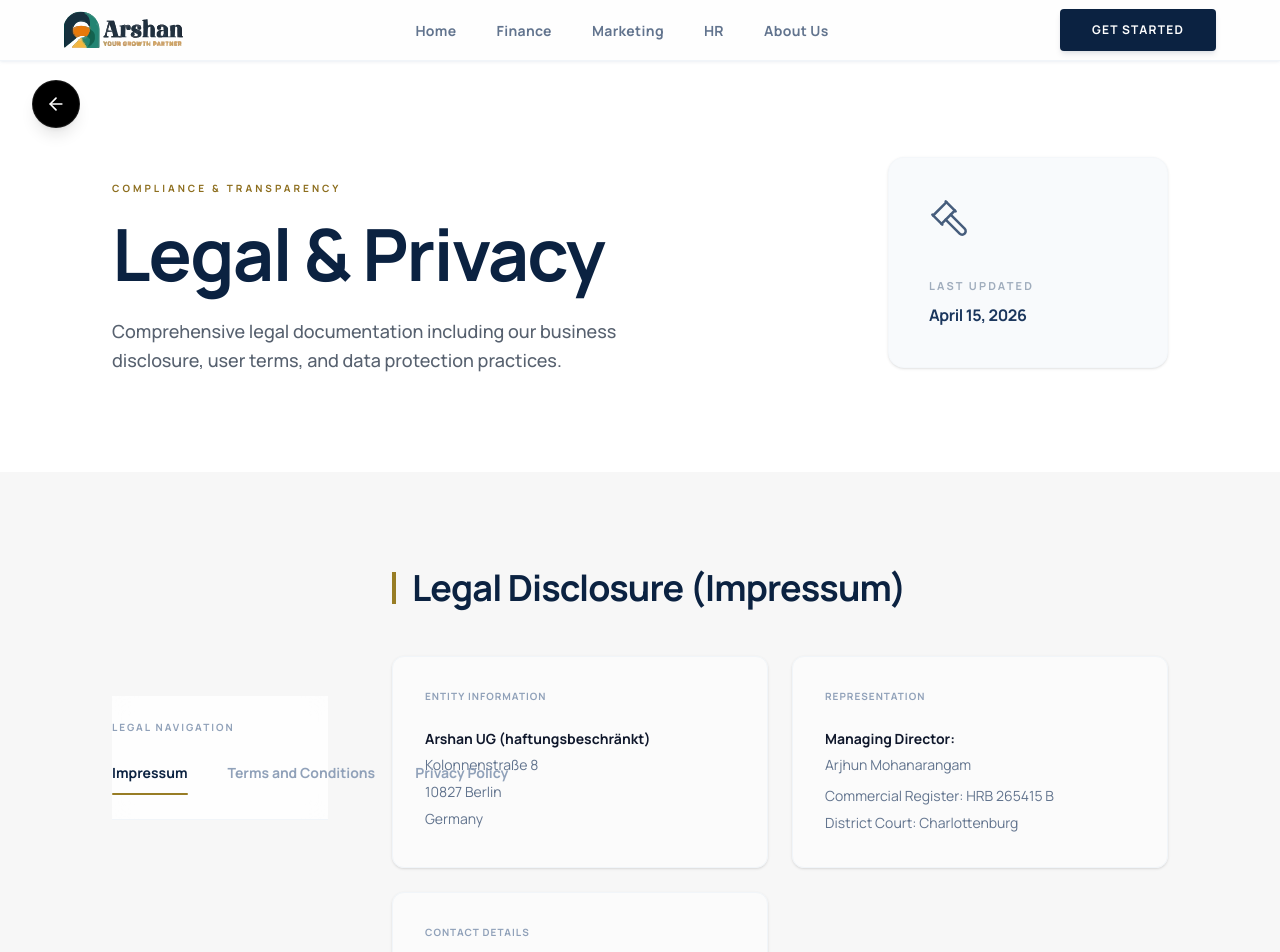
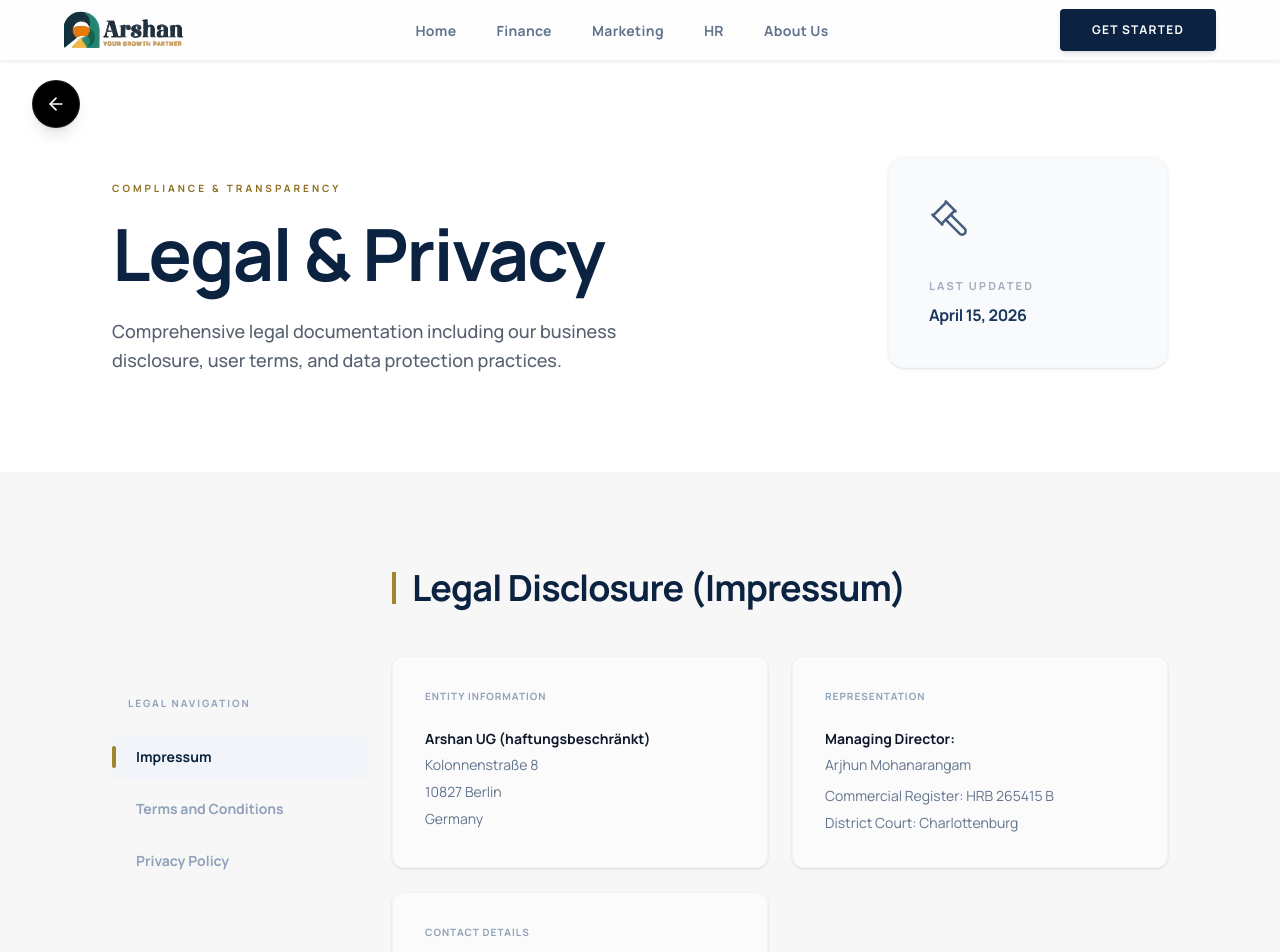
Before and after one commit to KoushikCodesWebpages/Arshan, a Next.js app: page /terms in a window 1280 px wide. Shown: the top 952 px of the page. Built offline with nearby package versions, Linux system fonts and the light colour scheme.

Commit message:
Finalized Patches

```diff
--- a/src/app/globals.css
+++ b/src/app/globals.css
@@ -13,7 +13,7 @@ html {
   /* Brand Specifics */
   --primary: #0b2241;       /* Deep Navy */
   --secondary: #57616f;     /* Slate Blue-Grey */
-  --tertiary: #987d25;      /* Gold Accent */
+  --tertiary: #a0852c;      /* Gold Accent */
   --neutral: #F8FAFC;       /* Off-white surface */
   --border-light: #E2E8F0;  /* Light Grey Border */
 }
--- a/src/components/about-us/ExecutiveCouncil.tsx
+++ b/src/components/about-us/ExecutiveCouncil.tsx
@@ -12,13 +12,13 @@ const executives = [
   {
     name: "Arjhun Mohanarangam",
     role: "Founder & CEO",
-    bio: "Economic structuralist with 30 years of corporate governance experience in Germany and beyond.",
+
     image: arjhun
   },
   {
     name: "Anupam Devikalavathy",
     role: "Finance Operations",
-    bio: "Expert in cultural engineering and brand psychology for the modern workforce.",
+
     image: anupam,
   },
 ];
@@ -75,9 +75,7 @@ export default function ExecutiveCouncil() {
               {member.role}
             </p>
           </div>
-          <p className={`text-[15px] leading-relaxed pt-3 ${theme.text.muted} font-medium opacity-90`}>
-            {member.bio}
-          </p>
+
         </div>
       </FadeItem>
     </FadeInStagger>
--- a/src/components/layout/Navbar.tsx
+++ b/src/components/layout/Navbar.tsx
@@ -50,7 +50,7 @@ export default function Navbar() {
               >
                 {link.name}
                 {isActive && (
-                  <span className="absolute bottom-5 left-0 w-full h-0.5 bg-primary" />
+                  <span className="absolute bottom-5 left-0 w-full h-0.5 bg-tertiary" />
                 )}
               </Link>
             );
--- a/src/components/terms/LegalSidebar.tsx
+++ b/src/components/terms/LegalSidebar.tsx
@@ -16,8 +16,8 @@ export default function LegalSidebar() {
     setActive(id);
     const element = document.getElementById(id);
     if (element) {
-      // Adjusted offset to account for the sticky top-bar height
-      const offset = 140;
+      // Adjusted offset to account for any sticky headers or spacing
+      const offset = 100;
       const elementPosition = element.getBoundingClientRect().top;
       const offsetPosition = elementPosition + window.pageYOffset - offset;
 
@@ -29,45 +29,40 @@ export default function LegalSidebar() {
   };
 
   return (
-    /* Sticky Top-Bar:
-       - Stays pinned at the top on desktop (md:sticky)
-       - Adds a blur effect for better legibility when scrolling
+    /* Container:
+       - Fixed width on desktop (w-64)
+       - Sticky positioning (top-32) to follow the user down the page
     */
-    <div className="w-full bg-white/80 backdrop-blur-md md:sticky md:top-24 z-30 md:border-b md:border-slate-100">
-      <div className="py-4 md:py-6">
-        {/* Subtle label for desktop structure */}
-        <h3 className="hidden md:block text-[10px] font-bold uppercase tracking-[0.2em] text-slate-400 mb-4">
+    <aside className="w-full md:w-64 md:sticky md:top-32 h-fit">
+      <div className="py-4 md:py-0">
+        <h3 className="hidden md:block text-[10px] font-bold uppercase tracking-[0.2em] text-slate-400 mb-6 px-4">
           Legal Navigation
         </h3>
 
-        {/* Navigation Layout:
-            - Mobile: Scrollable pills (p-2/rounded-full)
-            - Desktop: Clean horizontal links with underline accent
-        */}
-        <nav className="flex flex-row items-center gap-2 md:gap-10 overflow-x-auto md:overflow-x-visible pb-2 md:pb-0 no-scrollbar">
+        <nav className="flex flex-row md:flex-col gap-2 overflow-x-auto md:overflow-x-visible pb-2 md:pb-0 no-scrollbar">
           {navItems.map((item) => (
             <button
               key={item.id}
               onClick={() => scrollToSection(item.id)}
               className={`
                 relative text-left text-[13px] md:text-sm font-bold transition-all duration-300 whitespace-nowrap
-                px-4 py-2 md:px-0 md:py-3
+                px-4 py-2 md:py-3 md:rounded-lg
                 ${active === item.id
-                  ? `${theme.text.brand} bg-slate-100 md:bg-transparent`
-                  : "text-slate-400 hover:text-slate-600 hover:bg-slate-50 md:hover:bg-transparent"
+                  ? `${theme.text.brand} bg-slate-100`
+                  : "text-slate-400 hover:text-slate-600 hover:bg-slate-50"
                 }
               `}
             >
-              {item.name}
+              {/* Desktop Active Left Indicator (Optional) */}
+              {active === item.id && (
+                <div className="hidden md:block absolute left-0 top-1/4 bottom-1/4 w-1 bg-tertiary rounded-full" />
+              )}
 
-              {/* Desktop Active Underline */}
-              {active === item.id && (
-                <div className="hidden md:block absolute bottom-0 left-0 w-full h-0.5 bg-tertiary rounded-full" />
-              )}
+              <span className="md:pl-2">{item.name}</span>
             </button>
           ))}
         </nav>
       </div>
-    </div>
+    </aside>
   );
 }
```
